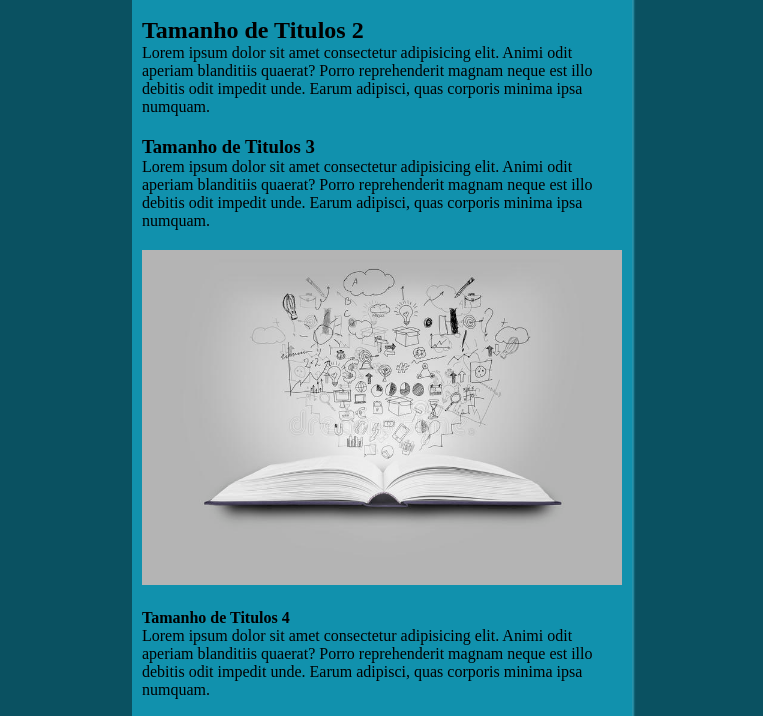
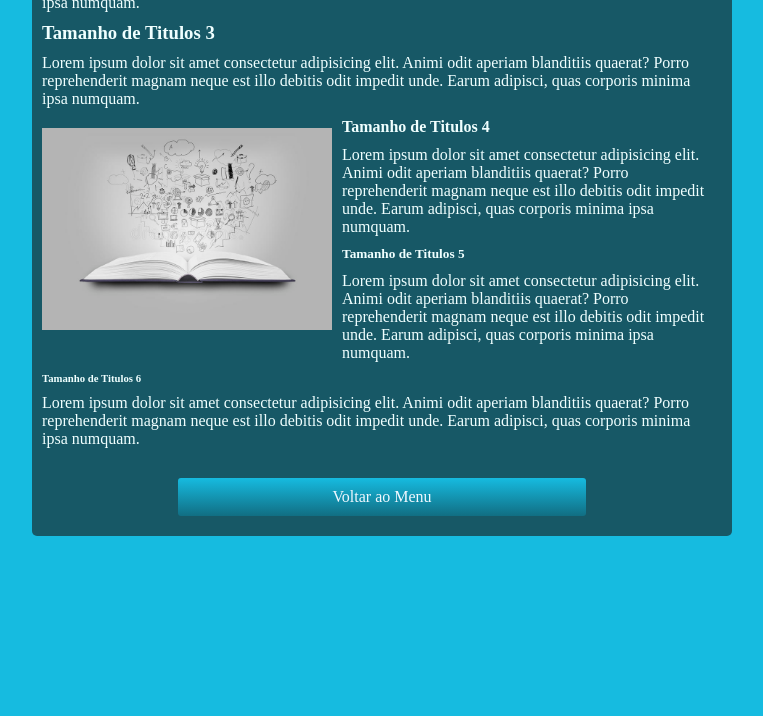
Before and after one commit to Kalebe-Stevam/exercicios-instituto-evoluir, a plain HTML site: page html/titulos.html in a window 1280 px wide. Shown: the part 182-898 px from the top of the page, without its empty margins (258-1021 px from the left). After the commit the page ends 800 px from the top, so only its background shows below. Drawn offline with Linux system fonts and the light colour scheme.

Commit message:
Alteração no css do titulo

```diff
--- a/css/titulos.css
+++ b/css/titulos.css
@@ -1,46 +1,58 @@
-* {
+*{
+    box-sizing: border-box;
     margin: 0;
     padding: 0;
-    box-sizing: border-box;
+
 }
 
 body {
-    background-color: #0A5161;
+    background-color: #16BBE0;
+    display: flex;
+    align-items: center;
+    justify-content: center;
+    height: 100vh;
+    width: 100vw;
 }
 
 .container {
-    background-color: #1191AD;
-    width: 500px;
-    padding: 10px 10px 15px;
-    margin: auto;
-    margin-bottom: 150px;
+    color: azure;
+    background-color: #175866;
+    display: flex;
+    flex-flow: column wrap;
+    align-items: center;
+    width: 700px;
     border-radius: 5px;
-    margin-top: 40px;
-    box-shadow: 2px 2px 2px #2c97af;
-
+    padding: 10px;
+    margin-bottom: 100px;
 }
 
-.container div {
-    margin-top: 20px;
-}
-
-.botao {
-    margin-top: 20px;
-    color: #0A5161;
-    display: block;
-    text-align: center;
-    border-radius: 5px;
-    background-color: #5CCCE6;
-    text-decoration: none;
-    padding: 5px 20px;
-
+.imagem {
+    width: 300px;
+    float: left;
+    padding: 10px 10px 10px 0px;
 }
 
 .imagem img {
     width: 100%;
 }
 
+p {
+    margin: 10px 10px 10px 0px;
+}
+
+.botao {
+    text-align: center;
+    margin-top: 20px;
+    margin-bottom: 10px;
+    width: 60%;
+    color: aliceblue;
+    text-decoration: none;
+    padding: 10px 15px;
+    border-radius: 3px;
+    display: inline-block;
+    background-image: linear-gradient(to bottom, #16BBE0, #116e83);
+}
+
 .botao:hover {
-    background-color: #0A5161;
-    color: #5CCCE6;
+    background-image: linear-gradient(to bottom, #116e83, #16BBE0);
 }
```
